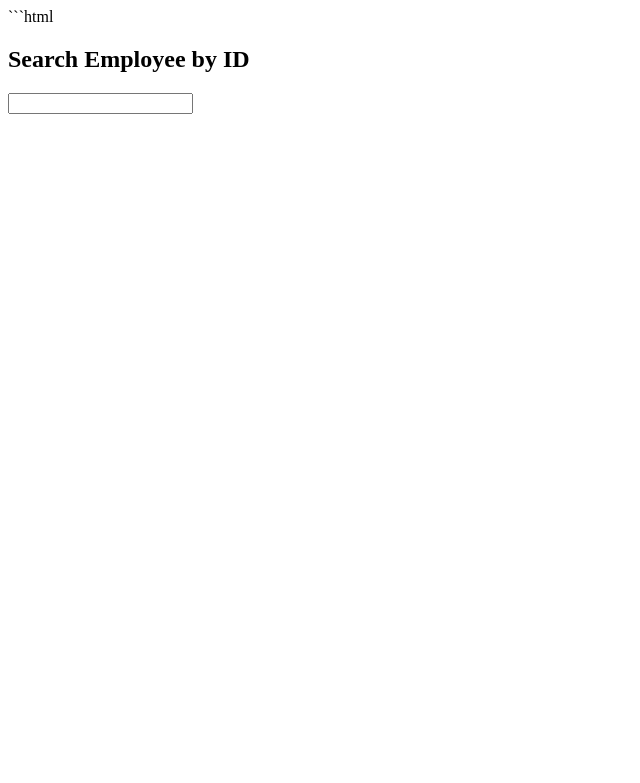
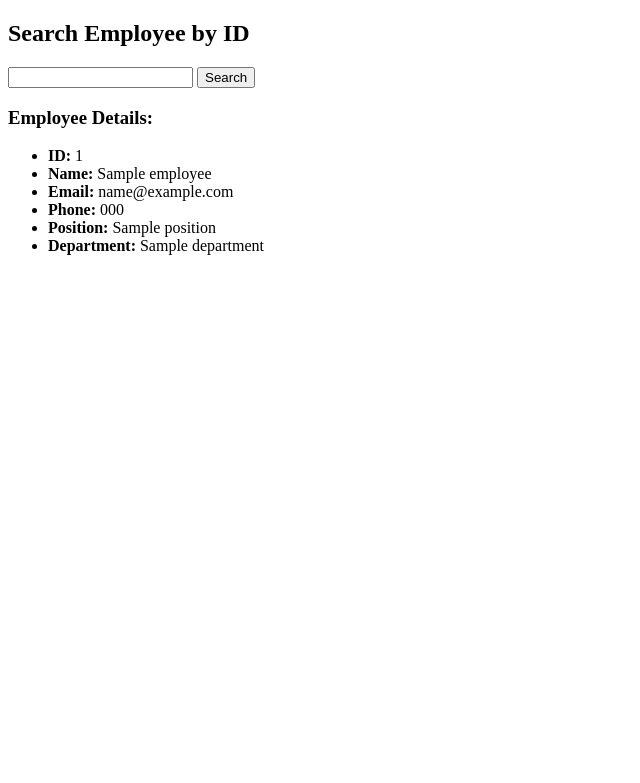
Before and after one commit to Faruk1301/todo-flask-app, a Flask app: template templates/index.html in a window 1280 px wide. Shown: the top 783 px of the page, without its empty margins (0-640 px from the left). Run offline with Flask 3, Linux system fonts and the light colour scheme; the template is opened without the code that fills it: most values are stand-ins (such as "Sample title", 1, 10 or a date in 2020).

Commit message:
Update index.html

````diff
--- a/templates/index.html
+++ b/templates/index.html
@@ -1,4 +1,3 @@
-```html
 <!DOCTYPE html>
 <html>
 <head>
@@ -7,4 +6,22 @@
 <body>
   <h2>Search Employee by ID</h2>
   <form method="post">
-    <input type="number" name="emp_id" required>
+    <input type="number" name="emp_id" required>
+    <button type="submit">Search</button>
+  </form>
+
+  {% if employee %}
+    <h3>Employee Details:</h3>
+    <ul>
+      <li><strong>ID:</strong> {{ employee.id }}</li>
+      <li><strong>Name:</strong> {{ employee.name }}</li>
+      <li><strong>Email:</strong> {{ employee.email }}</li>
+      <li><strong>Phone:</strong> {{ employee.phone }}</li>
+      <li><strong>Position:</strong> {{ employee.position }}</li>
+      <li><strong>Department:</strong> {{ employee.department }}</li>
+    </ul>
+  {% elif employee is not none %}
+    <p>No employee found with this ID.</p>
+  {% endif %}
+</body>
+</html>
````
